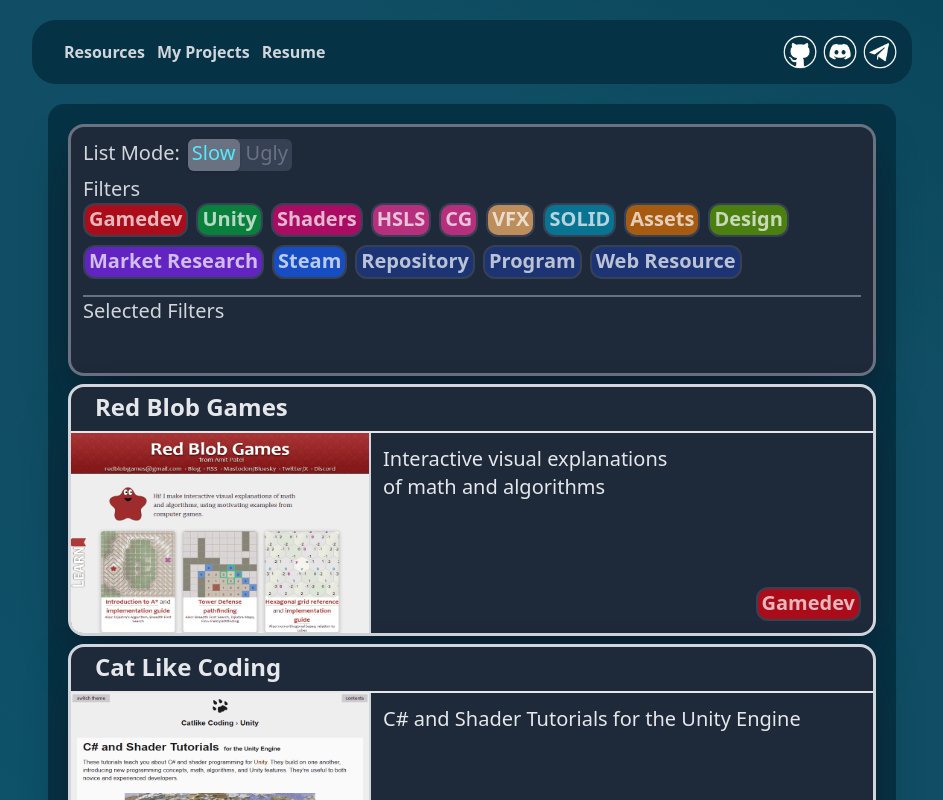
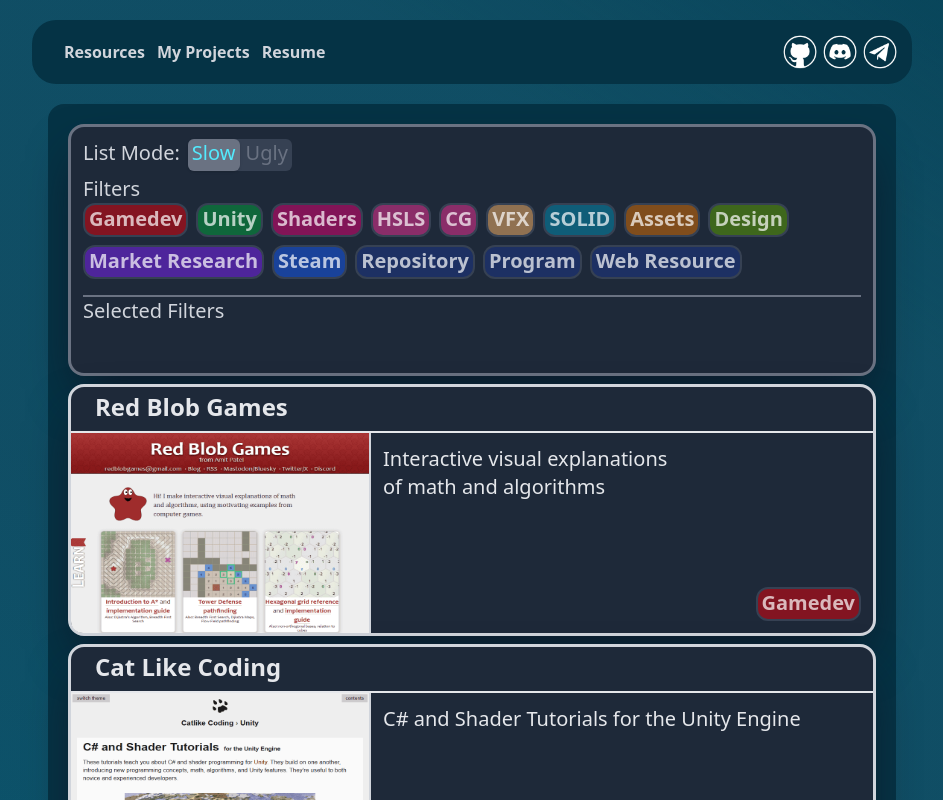
Before and after one commit to Vintall/vintall.github.io, a Vue app: page /#/ in a window 1280 px wide. Shown: the top 800 px of the page, without its empty margins (168-1111 px from the left). Built offline with nearby package versions, Linux system fonts and the light colour scheme.

Commit message:
Header adjustments, tags color adjustment

```diff
--- a/src/assets/data/ResourcesData.js
+++ b/src/assets/data/ResourcesData.js
@@ -10,20 +10,20 @@
 export const getTagById = (id) => tags.value.find(tag => tag.id === id)
 
 export const tags = ref([
-  { id: 'Gamedev', text: 'Gamedev', color: 'bg-red-600/70' },
-  { id: 'Unity', text: 'Unity', color: 'bg-green-600/70' },
-  { id: 'Shaders', text: 'Shaders', color: 'bg-pink-600/70' },
-  { id: 'HLSL', text: 'HSLS', color: 'bg-pink-500/70' },
-  { id: 'CG', text: 'CG', color: 'bg-pink-500/70' },
-  { id: 'VFX', text: 'VFX', color: 'bg-orange-300/70' },
-  { id: 'Solid', text: 'SOLID', color: 'bg-cyan-600/70' },
-  { id: 'FreeAssets', text: 'Assets', color: 'bg-amber-600/70' },
-  { id: 'Design', text: 'Design', color: 'bg-lime-600/70' },
-  { id: 'Market', text: 'Market Research', color: 'bg-violet-600/70'},
-  { id: 'Steam', text: 'Steam', color: 'bg-blue-600/70'},
-  { id: 'Repo', text: 'Repository', color: 'bg-blue-900/70'},
-  { id: 'Program', text: 'Program', color: 'bg-blue-900/70'},
-  { id: 'Web resource', text: 'Web Resource', color: 'bg-blue-900/70'},
+  { id: 'Gamedev', text: 'Gamedev', color: 'bg-red-600/50' },
+  { id: 'Unity', text: 'Unity', color: 'bg-green-600/50' },
+  { id: 'Shaders', text: 'Shaders', color: 'bg-pink-600/50' },
+  { id: 'HLSL', text: 'HSLS', color: 'bg-pink-500/50' },
+  { id: 'CG', text: 'CG', color: 'bg-pink-500/50' },
+  { id: 'VFX', text: 'VFX', color: 'bg-orange-300/50' },
+  { id: 'Solid', text: 'SOLID', color: 'bg-cyan-600/50' },
+  { id: 'FreeAssets', text: 'Assets', color: 'bg-amber-600/50' },
+  { id: 'Design', text: 'Design', color: 'bg-lime-600/50' },
+  { id: 'Market', text: 'Market Research', color: 'bg-violet-600/50'},
+  { id: 'Steam', text: 'Steam', color: 'bg-blue-600/50'},
+  { id: 'Repo', text: 'Repository', color: 'bg-blue-900/50'},
+  { id: 'Program', text: 'Program', color: 'bg-blue-900/50'},
+  { id: 'Web resource', text: 'Web Resource', color: 'bg-blue-900/50'},
 ])
 
 const resourceCards = ref([
--- a/src/components/core/Header.vue
+++ b/src/components/core/Header.vue
@@ -1,7 +1,7 @@
 <script setup>
-import GitHubIcon from "/src/assets/media/images/socialNetworks/GitHubCircle.png"
-import DiscordIcon from "/src/assets/media/images/socialNetworks/DiscordCircle.png"
-import TelegramCircle from "/src/assets/media/images/socialNetworks/TelegramCircle.png"
+import GitHubIcon from "@/assets/media/images/socialNetworks/GitHubCircle.png"
+import DiscordIcon from "@/assets/media/images/socialNetworks/DiscordCircle.png"
+import TelegramCircle from "@/assets/media/images/socialNetworks/TelegramCircle.png"
 </script>
 
 <template>
@@ -14,13 +14,13 @@
             </div>
             <div class="flex flex-row flex-wrap items-center justify-end w-full">
                 <a href="https://github.com/Vintall">
-                    <img class="w-10 h-10" :src=GitHubIcon>
+                    <img class="w-10 h-10 rounded-full hover:outline-1 hover:outline-cyan-400" :src=GitHubIcon>
                 </a>
                 <a href="https://discord.gg/77HgCv2JRw">
-                    <img class="w-10 h-10" :src=DiscordIcon>
+                    <img class="w-10 h-10 rounded-full hover:outline-1 hover:outline-cyan-400" :src=DiscordIcon>
                 </a>
                 <a href="http://t.me/vintall">
-                    <img class="w-10 h-10" :src=TelegramCircle>
+                    <img class="w-10 h-10 rounded-full hover:outline-1 hover:outline-cyan-400" :src=TelegramCircle>
                 </a>
             </div>
         </div>
```
Also changed, not shown: 1 other file (tests, documents, lock files or other folders).
